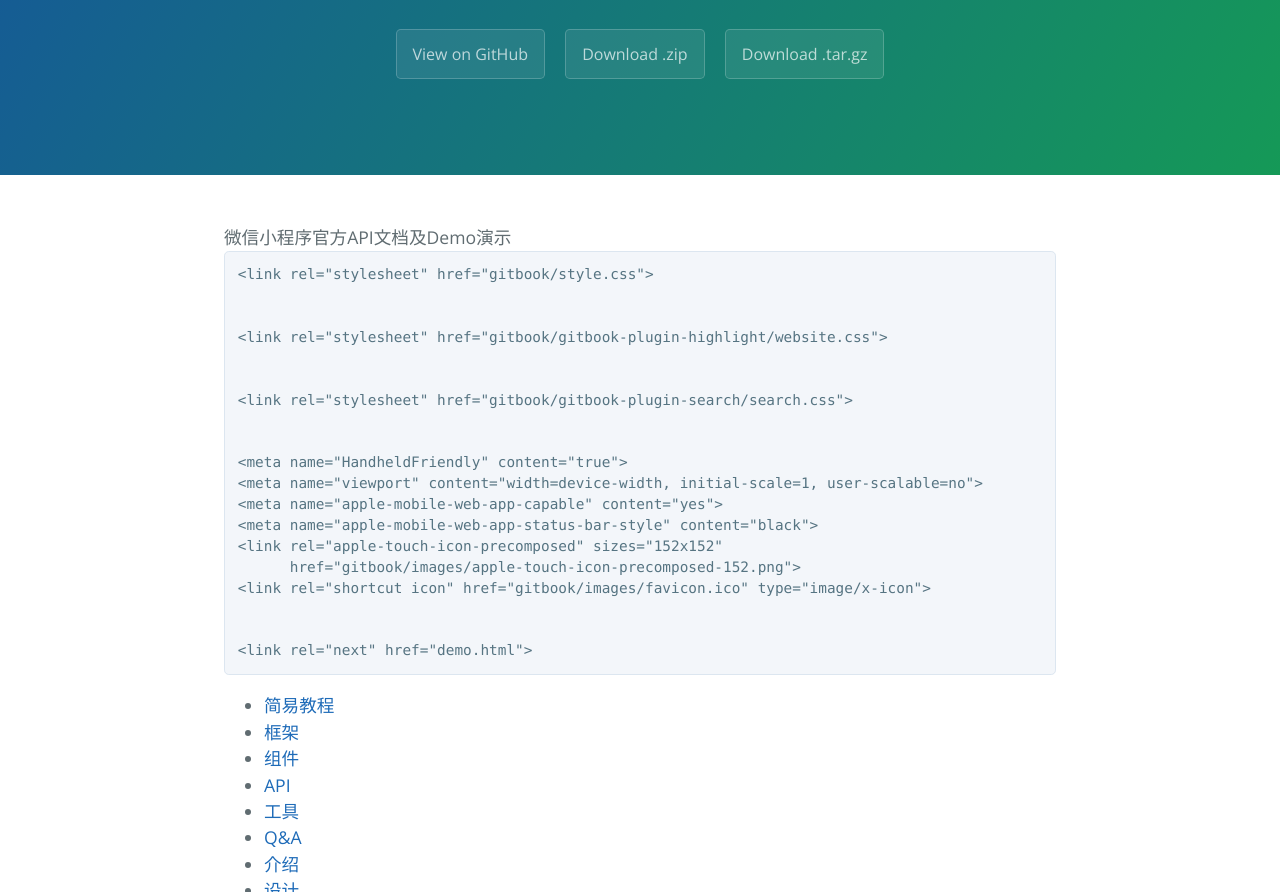
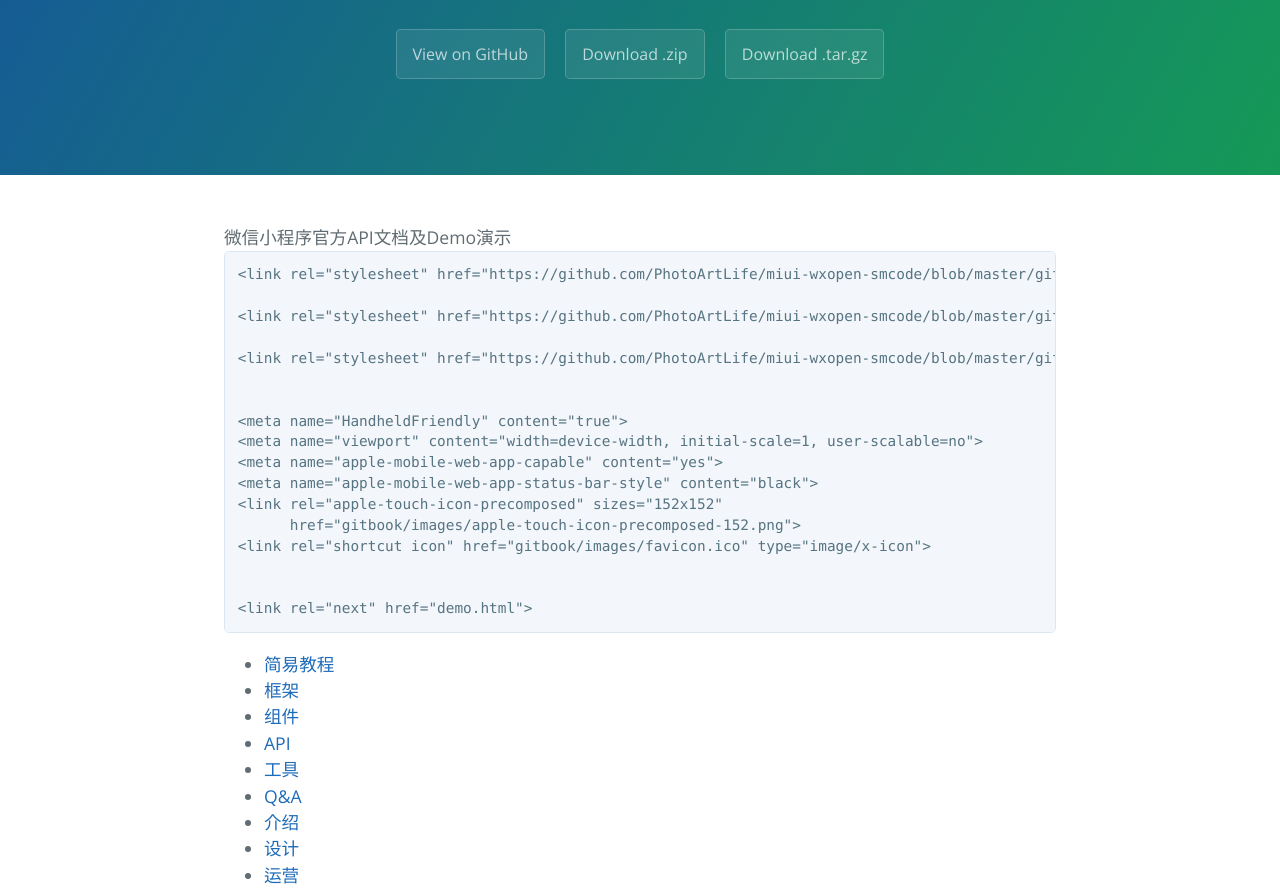
Before and after one commit to mukuashi/wxopen-smcode, a plain HTML site: page index.html in a window 1280 px wide. Shown: the part 208-1100 px from the top of the page. Drawn offline with nearby package versions, Linux system fonts and the light colour scheme.

Commit message:
Create master branch via GitHub

```diff
--- a/index.html
+++ b/index.html
@@ -28,13 +28,11 @@
 
 
 
-<pre><code>&lt;link rel="stylesheet" href="gitbook/style.css"&gt;
+<pre><code>&lt;link rel="stylesheet" href="https://github.com/PhotoArtLife/miui-wxopen-smcode/blob/master/gitbook/style.css"&gt;
 
+&lt;link rel="stylesheet" href="https://github.com/PhotoArtLife/miui-wxopen-smcode/blob/master/gitbook/gitbook-plugin-highlight/website.css"&gt;
 
-&lt;link rel="stylesheet" href="gitbook/gitbook-plugin-highlight/website.css"&gt;
-
-
-&lt;link rel="stylesheet" href="gitbook/gitbook-plugin-search/search.css"&gt;
+&lt;link rel="stylesheet" href="https://github.com/PhotoArtLife/miui-wxopen-smcode/blob/master/gitbook/gitbook-plugin-search/search.css"&gt;
 
 
 &lt;meta name="HandheldFriendly" content="true"&gt;
```
Also changed, not shown: params.json (+1 -1 lines).
